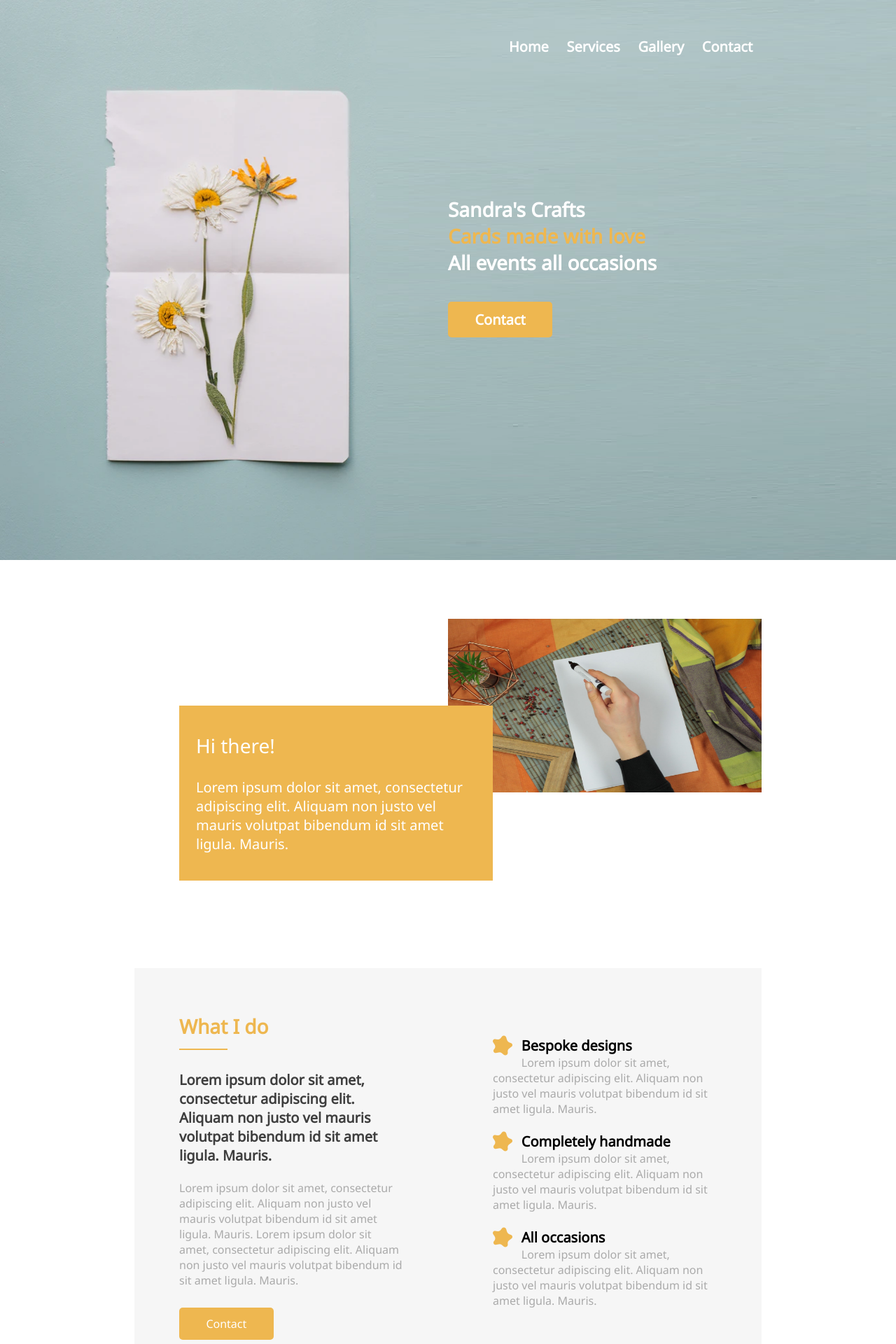
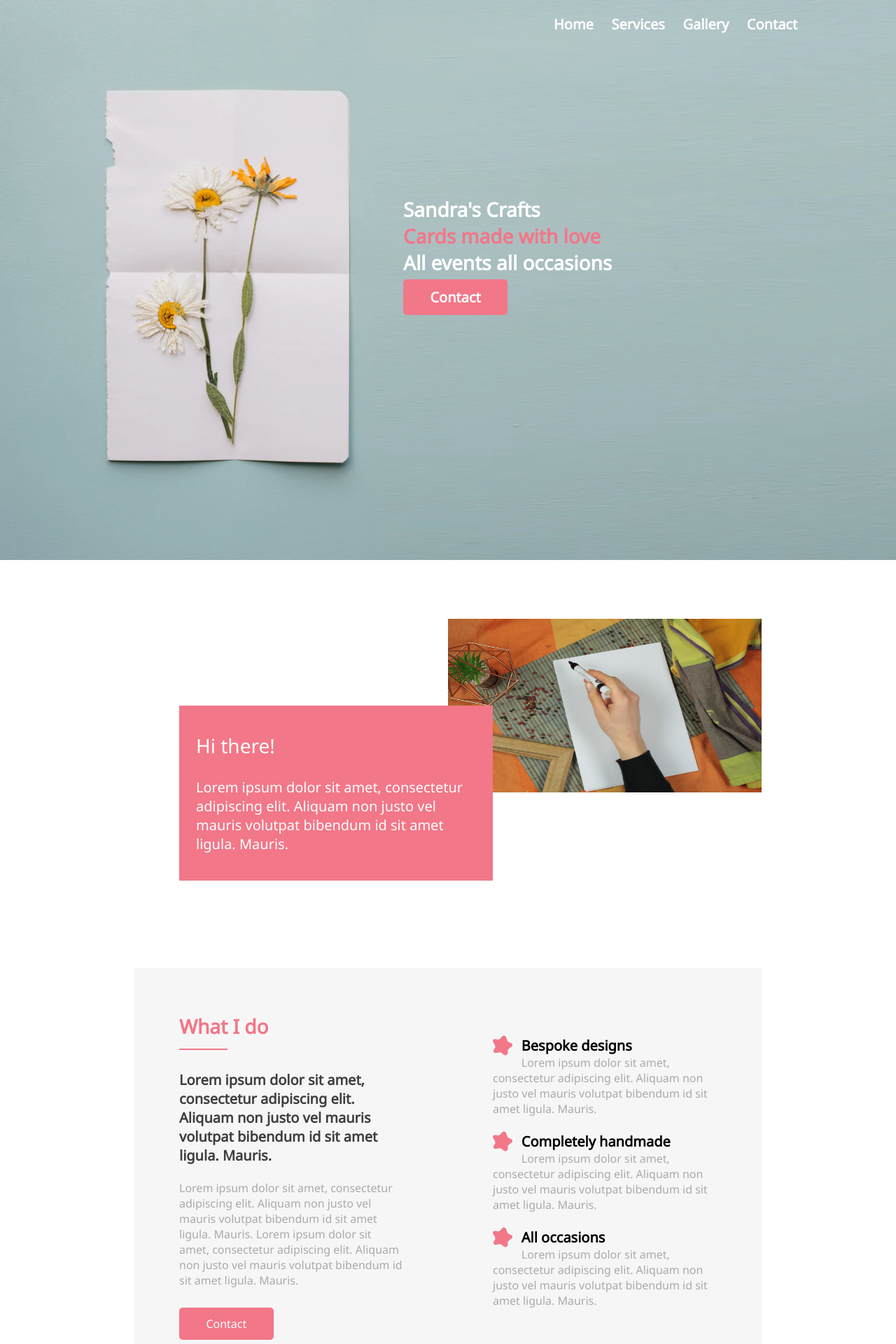
Before and after one commit to scottajames/Card-Company, a PHP site: page / in a window 1280 px wide. Shown: the top 1920 px of the page at 70% size. Run offline with PHP 8.4, Linux system fonts and the light colour scheme; some libraries are stand-ins or nearby versions.

Commit message:
Update styles.css

```diff
--- a/styles.css
+++ b/styles.css
@@ -3,7 +3,7 @@
   --off-white-color: #F6F6F6;
   --black-color: #3e3e3e;
   --grey-color: #AAAAAA;
-  --other-color: #EEB750;
+  --other-color: #F27788;
   --text-size-0: 2vmin;
   --text-size-1: 2.5vmin;
   --text-size-2: 3.5vmin;
@@ -41,7 +41,7 @@ header li {
 
 header a {
   position: relative;
-  top: 5vh;
+  top: 1vh;
   text-decoration: none;
   font-size: var(--text-size-1);
   font-weight: bolder;
@@ -51,6 +51,12 @@ header a {
 header a:hover {
   padding-bottom: 5px;
   border-bottom: 1px solid white;
+}
+
+header img {
+  position: absolute;
+  max-width: 20vw;
+  min-width: 175px;
 }
 
 /* Header Content */
@@ -64,10 +70,10 @@ header a:hover {
 }
 
 #header-content {
-  width: 70vw;
+  width: 80vw;
   position: absolute;
   top: 0vh;
-  left: 15vw;
+  left: 10vw;
 }
 
 .animate__animated.animate__fadeIn {
```
